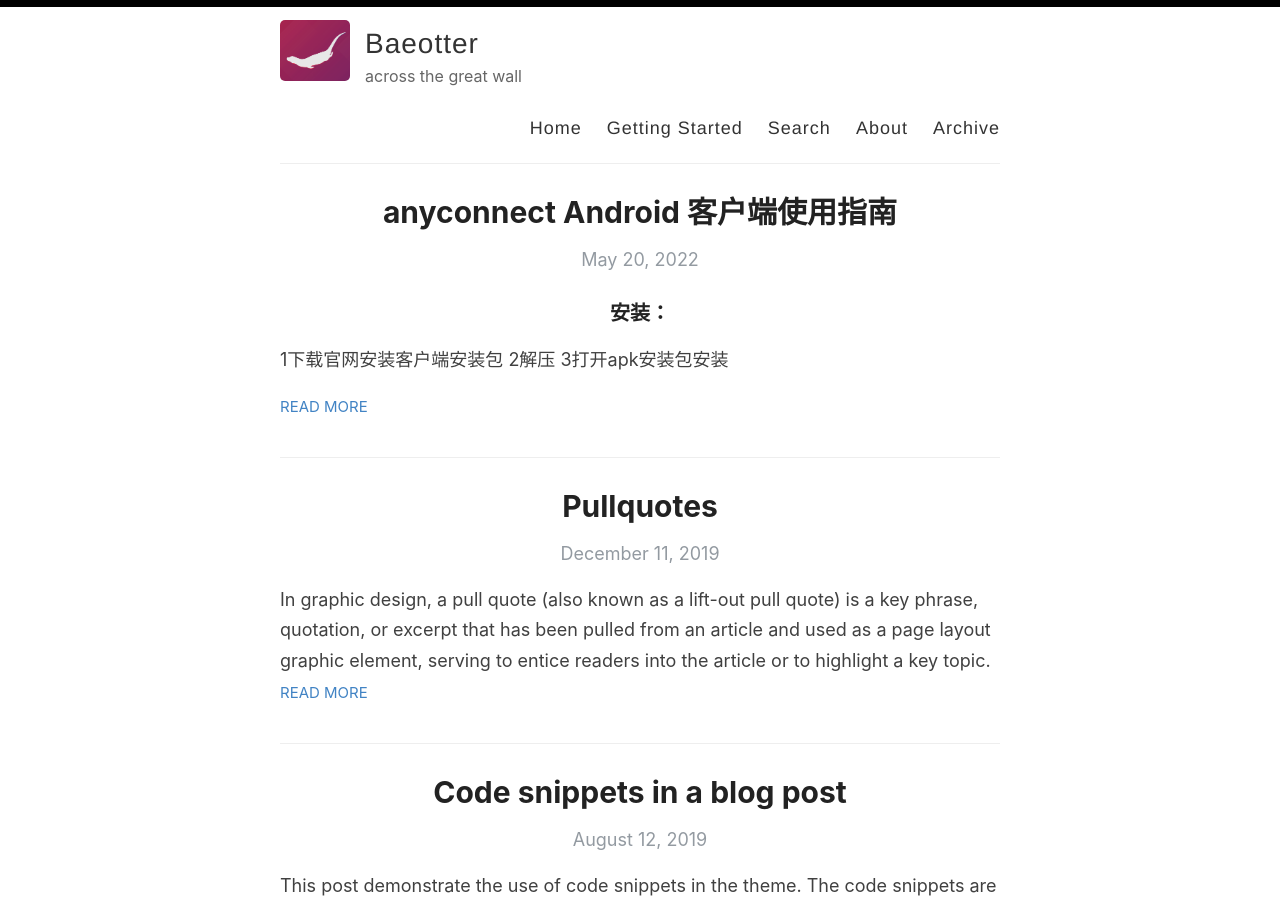
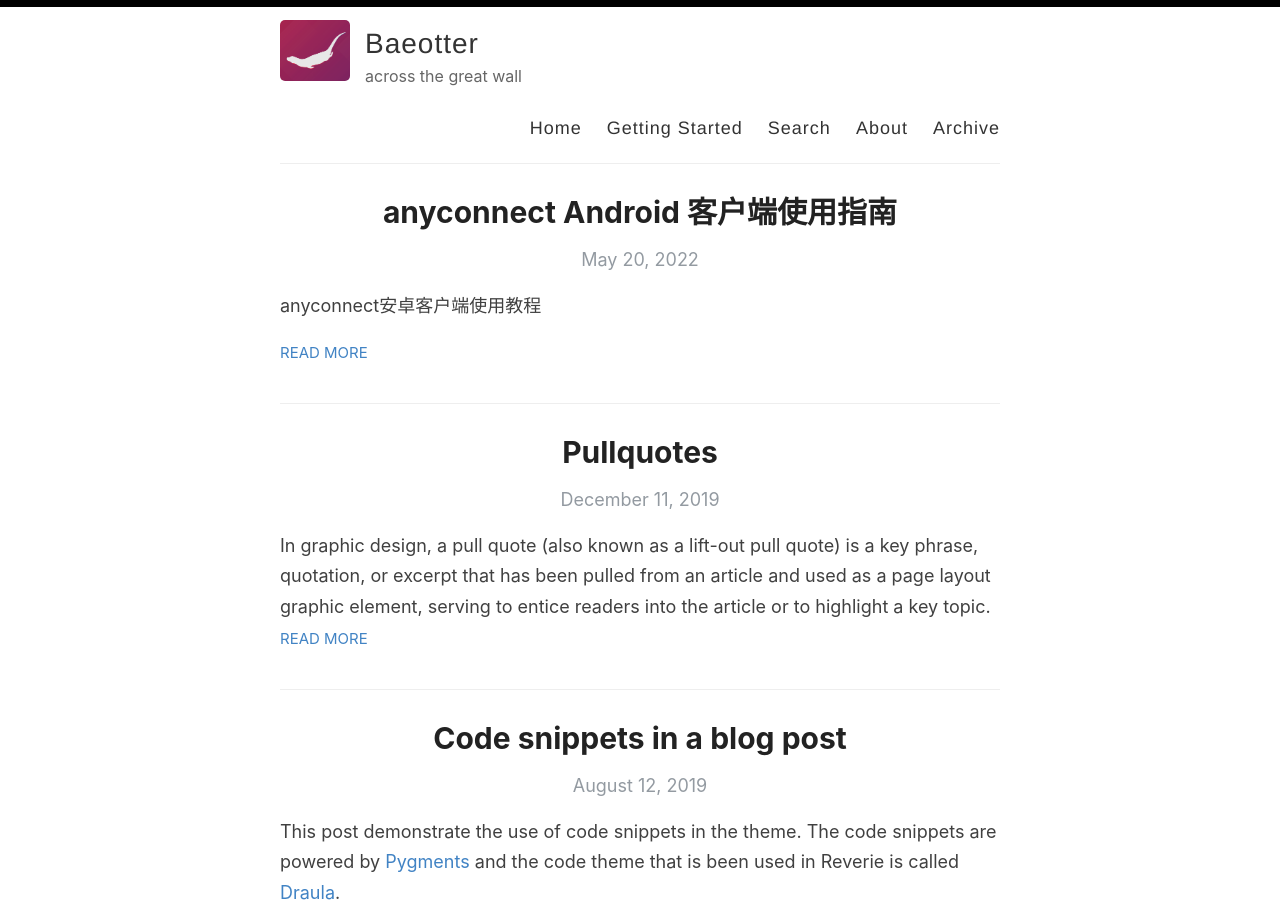
Before and after one commit to BaeAshuai/BaeAshuai.github.io, a Jekyll site: the page built from index.html, in a window 1280 px wide and 900 px high. Built offline with Jekyll 4.4.1, drawn with Linux system fonts in a browser that asks for light colours; the list of posts is cut into pages by our own code; part of the change alters nothing that is shown.

Commit message:
Update 2022-5-20-python-selenium-vpn.md

```diff
--- a/_posts/2022-5-20-python-selenium-vpn.md
+++ b/_posts/2022-5-20-python-selenium-vpn.md
@@ -4,7 +4,7 @@ title: anyconnect Android 客户端使用指南
 categories: [guide,anyconnect]
 ---
 
-
+anyconnect安卓客户端使用教程
 
 ### 安装：
 1下载官网安装客户端安装包
@@ -15,7 +15,20 @@ categories: [guide,anyconnect]
 
 ### anyconnect安卓客户端使用：
 
-1打开客户端点击
+1打开客户端点击右上角三个点进入设置
+<img width="311" alt="image" src="https://user-images.githubusercontent.com/107782600/187013821-01fb6f71-0f17-4e08-8dee-c57b07e61998.png">
+<img width="303" alt="image" src="https://user-images.githubusercontent.com/107782600/187013827-ba3524e5-dd0d-49f4-a7ef-7baa799da0a1.png">
+2将设置中所有选项的勾去掉
+<img width="289" alt="image" src="https://user-images.githubusercontent.com/107782600/187013847-71e6cc6f-d2cf-45c7-9afe-1c4a21446173.png">
+3用浏览器打开官网登录你注册过的账户进入用户中心，点击‘向我的邮箱发送服务器地址’（只有购买过的产品用户页面才有此按钮），一切正常的话你的邮箱会收到一封写有服务器地址的邮件，复制邮件中的服务器地址
+4返回软件起始页点击’连接‘两个字
+<img width="295" alt="image" src="https://user-images.githubusercontent.com/107782600/187013903-0af3f8ba-cab4-41ce-80f5-187063fb66de.png">
+5在服务器地址一栏添加服务器地址，说明一栏可以随便写，其他不写
+<img width="322" alt="image" src="https://user-images.githubusercontent.com/107782600/187014046-822df431-2ca6-4233-8f53-87e9cd0abae0.png">
+6点击完成，返回初始页面，点击初始页面中的黑色小按钮进行连接
+<img width="519" alt="image" src="https://user-images.githubusercontent.com/107782600/187014075-ff9d919e-ddb8-4a87-aeb2-2949c96cd447.png">
+7此时会弹出弹窗点击‘继续’，信任此服务器
+8输入您之前在官网注册的账户，点击‘连接’
+9输入您的账户密码点击‘连接’，如果⼿机状态栏出现⼩钥匙为连接成功
 
-
-### 代码讲解：
+### 第一次连接比较麻烦，之后连接软件会记住你的账户和服务器
```
